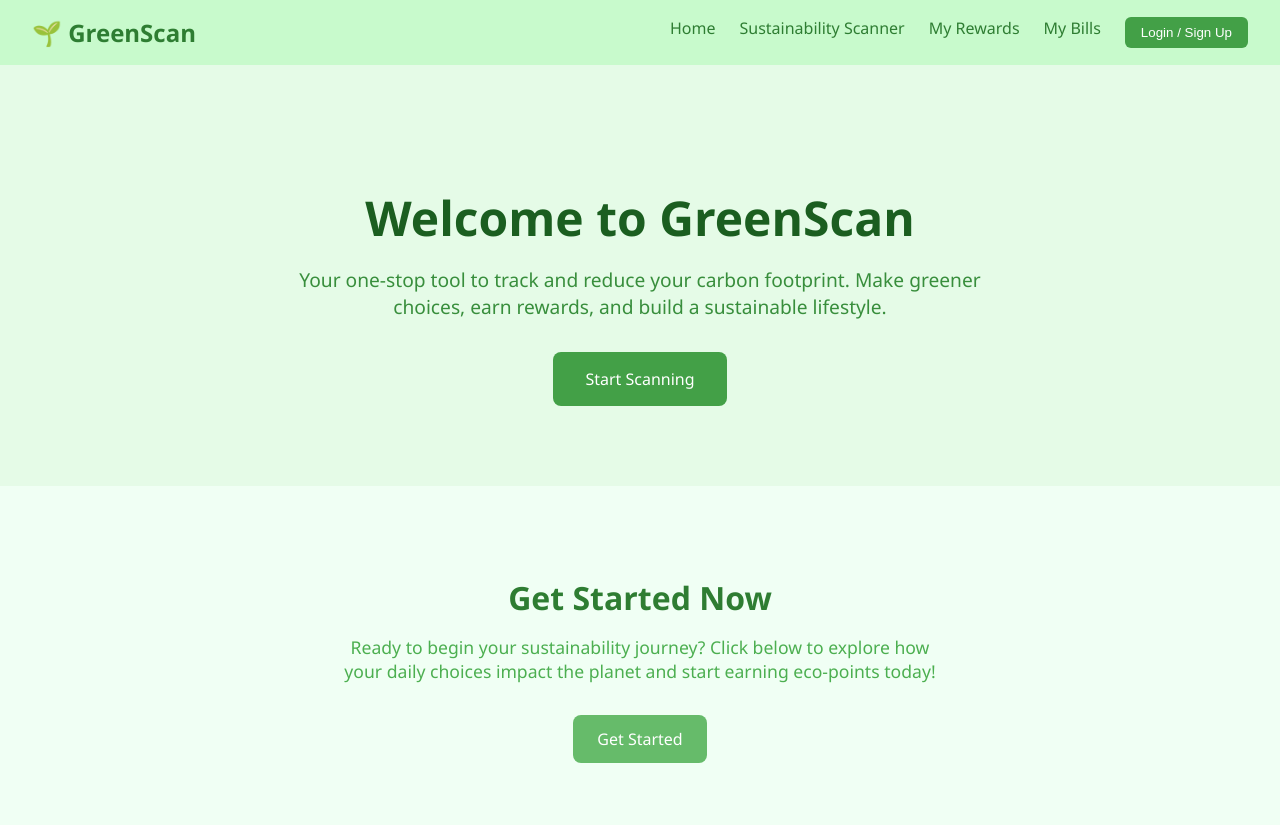
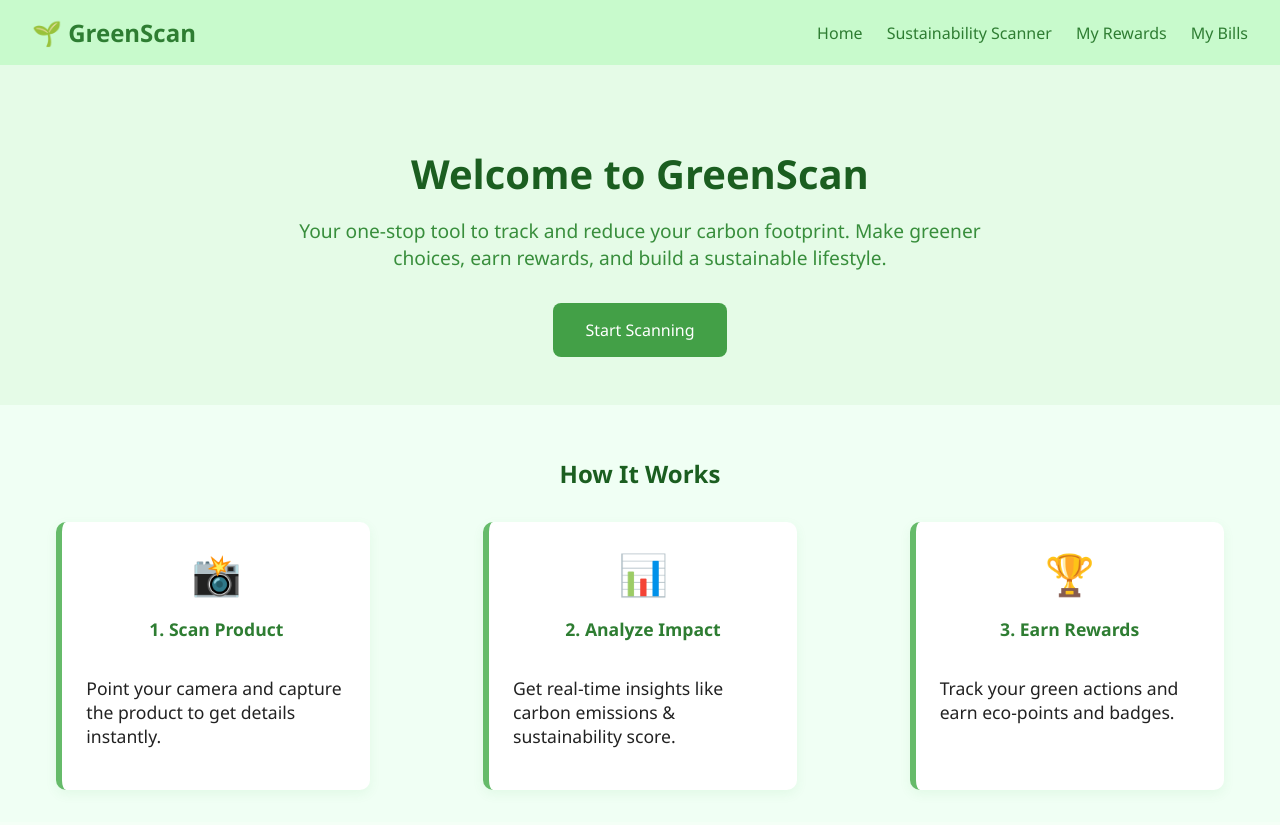
Before and after one commit to jyotisoni24/image-recognition, a plain HTML site: page home.html in a window 1280 px wide. Shown: the top 825 px of the page. Drawn offline with Linux system fonts and the light colour scheme.

Commit message:
Update home.html

```diff
--- a/home.html
+++ b/home.html
@@ -1,4 +1,4 @@
-<!DOCTYPE html>
+<!-- <!DOCTYPE html>
 <html lang="en">
 <head>
   <meta charset="UTF-8" />
@@ -43,8 +43,8 @@
 </head>
 
 <body style="margin:0; font-family:'Segoe UI', sans-serif; background-color:#f4fff6; color:#222;">
-
-  <!-- Navbar -->
+-->
+  <!-- Navbar
   <nav style="display:flex; justify-content:space-between; align-items:center; padding:1rem 2rem; background:#c8facc; box-shadow:0 2px 8px rgba(0,0,0,0.1);">
     <div style="font-size:1.5rem; font-weight:bold; color:#2e7d32;">🌱 GreenScan</div>
     <ul style="list-style:none; display:flex; gap:1.5rem; margin:0; padding:0;">
@@ -55,8 +55,8 @@
       <li><button onclick="openLogin()" style="background:#43a047; border:none; color:white; padding:0.5rem 1rem; border-radius:6px; cursor:pointer;">Login / Sign Up</button></li>
     </ul>
   </nav>
-
-  <!-- Hero Section -->
+-->
+  <!-- Hero Section
   <section style="padding:5rem 2rem; text-align:center; background:#e5fbe7;">
     <h1 style="font-size:3rem; margin-bottom:1rem; color:#1b5e20;">Welcome to GreenScan</h1>
     <p style="font-size:1.2rem; max-width:700px; margin:auto; color:#388e3c;">
@@ -66,8 +66,8 @@
       Start Scanning
     </a>
   </section>
-
-  <!-- Get Started Section -->
+-->
+  <!-- Get Started Section
   <section style="padding:4rem 2rem; text-align:center; background:#f0fff4;">
     <h2 style="font-size:2rem; margin-bottom:1rem; color:#2e7d32;">Get Started Now</h2>
     <p style="font-size:1.1rem; max-width:600px; margin:auto; color:#4caf50;">
@@ -77,8 +77,8 @@
       Get Started
     </a>
   </section>
-
-  <!-- How It Works Section -->
+-->
+  <!-- How It Works Section
   <section style="padding:4rem 2rem; background:#ffffff;">
     <h2 style="text-align:center; font-size:2rem; color:#2e7d32; margin-bottom:2rem;">How It Works</h2>
     <div style="display:flex; flex-wrap:wrap; justify-content:center; gap:2rem; text-align:center;">
@@ -99,8 +99,8 @@
       </div>
     </div>
   </section>
-
-  <!-- About Section -->
+-->
+  <!-- About Section
   <section style="padding:4rem 2rem; background:#ffffff; text-align:center;">
     <h2 style="font-size:2.2rem; color:#2e7d32; margin-bottom:1rem;">About GreenScan</h2>
     <p style="font-size:1.1rem; max-width:700px; margin:auto; color:#4caf50; line-height:1.6;">
@@ -111,25 +111,25 @@
       Whether you're reducing waste, tracking emissions, or just starting out — GreenScan makes your green journey effortless and rewarding.
     </p>
   </section>
-
-  <!-- Modal Trigger -->
+-->
+  <!-- Modal Trigger
   <button onclick="openLogin()" style="margin:2rem auto; display:block; background:#388e3c; color:white; border:none; padding:0.8rem 1.2rem; border-radius:6px; cursor:pointer;">Open Login / Signup</button>
-
-  <!-- Login/Signup Modal -->
+-->
+  <!-- Login/Signup Modal
   <div id="loginModal"
        onclick="closeModal()"
        style="display:none; position:fixed; top:0; left:0; width:100vw; height:100vh;
               background:rgba(0,0,0,0.5); justify-content:center; align-items:center; z-index:1000;">
-
-    <!-- Modal Content Box -->
+-->
+    <!-- Modal Content Box
     <div onclick="event.stopPropagation()"
          class="modal-content"
          style="background:white; padding:2rem; border-radius:10px; width:300px; position:relative;">
 
       <span onclick="closeModal()"
             style="position:absolute; top:10px; right:15px; cursor:pointer; font-weight:bold; font-size:20px;">&times;</span>
-
-      <!-- Login Form -->
+-->
+      <!-- Login Form
       <div id="loginForm" style="display:block;">
         <h3 style="color:#2e7d32;">Login</h3>
         <input id="loginEmail" type="email" placeholder="Email" style="width:100%; padding:0.5rem; margin-bottom:0.5rem;" />
@@ -138,8 +138,8 @@
         <p id="loginError" style="color:red;"></p>
         <p style="text-align:center;">Don't have an account? <a href="#" onclick="showTab('signup')">Sign Up</a></p>
       </div>
-
-      <!-- Signup Form -->
+-->
+      <!-- Signup Form
       <div id="signupForm" style="display:none;">
         <h3 style="color:#2e7d32;">Sign Up</h3>
         <input id="signupEmail" type="email" placeholder="Email" style="width:100%; padding:0.5rem; margin-bottom:0.5rem;" />
@@ -151,8 +151,8 @@
 
     </div>
   </div>
-
-  <!-- Script -->
+-->
+  <!-- Script
   <script>
     function openLogin() {
       document.getElementById('loginModal').style.display = 'flex';
@@ -205,10 +205,215 @@
       }
     }
   </script>
-
-  <!-- Footer -->
+-->
+  <!-- Footer
   <footer style="text-align:center; padding:1rem; background:#c8facc; color:#2e7d32;">
     © 2025 GreenScan. All rights reserved.
   </footer>
 </body>
 </html>
+-->
+
+<!DOCTYPE html>
+<html lang="en">
+<head>
+  <meta charset="UTF-8" />
+  <title>GreenScan | Home</title>
+  <meta name="viewport" content="width=device-width, initial-scale=1.0" />
+  <style>
+    :root {
+      --primary-green: #2e7d32;
+      --accent-green: #43a047;
+      --light-green: #c8facc;
+      --bg-green: #f4fff6;
+      --card-shadow: 0 4px 12px rgba(60,180,80,0.08);
+    }
+    html, body {
+      min-height: 100%;
+      margin: 0;
+      padding: 0;
+      font-family: 'Segoe UI', sans-serif;
+      background: var(--bg-green);
+      color: #222;
+    }
+    nav {
+      display: flex;
+      justify-content: space-between;
+      align-items: center;
+      padding: 1rem 2rem;
+      background: var(--light-green);
+      box-shadow: 0 2px 8px rgba(0,0,0,0.1);
+    }
+    nav ul {
+      list-style: none;
+      display: flex;
+      gap: 1.5rem;
+      margin: 0;
+      padding: 0;
+    }
+    nav a, nav button {
+      text-decoration: none;
+      color: var(--primary-green);
+      font-weight: 500;
+      background: none;
+      border: none;
+      cursor: pointer;
+    }
+    nav button {
+      background: var(--accent-green);
+      color: white;
+      padding: 0.5rem 1rem;
+      border-radius: 6px;
+    }
+    .hero-section {
+      padding: 3rem 1rem;
+      text-align: center;
+      background: #e5fbe7;
+    }
+    .hero-section h1 {
+      font-size: 2.5rem;
+      margin-bottom: 1rem;
+      color: #1b5e20;
+    }
+    .hero-section p {
+      font-size: 1.2rem;
+      max-width: 700px;
+      margin: auto;
+      color: #388e3c;
+    }
+    .hero-section a {
+      display: inline-block;
+      margin-top: 2rem;
+      background: var(--accent-green);
+      color: white;
+      padding: 1rem 2rem;
+      text-decoration: none;
+      border-radius: 8px;
+      font-size: 1rem;
+      transition: background 0.2s;
+    }
+    .hero-section a:hover {
+      background: #388e3c;
+    }
+    .how-section {
+      padding: 2rem 1rem;
+      text-align: center;
+      background: #f0fff4;
+    }
+    .how-section h2 {
+      font-size: 1.5rem;
+      color: #1b5e20;
+      margin-bottom: 2rem;
+    }
+    .how-cards {
+      display: flex;
+      flex-wrap: wrap;
+      justify-content: center;
+      gap: 2rem;
+    }
+    .green-card {
+      background: #ffffff;
+      border-left: 6px solid #66bb6a;
+      border-radius: 10px;
+      box-shadow: var(--card-shadow);
+      padding: 1.5rem;
+      width: 260px;
+      text-align: left;
+      margin: 0 auto;
+      font-size: 1.1rem;
+      color: #222;
+      display: flex;
+      flex-direction: column;
+      align-items: center;
+    }
+    .green-card h3 {
+      margin-top: 0.5rem;
+      color: #2e7d32;
+      font-size: 1.1rem;
+    }
+    .green-card div {
+      font-size: 2.5rem;
+      margin-bottom: 0.5rem;
+    }
+    footer {
+      text-align: center;
+      padding: 1rem;
+      background: var(--light-green);
+      color: var(--primary-green);
+      margin-top: 2rem;
+    }
+    @media (max-width: 900px) {
+      .how-cards {
+        flex-direction: column;
+        align-items: center;
+        gap: 1rem;
+      }
+      .green-card {
+        width: 96vw !important;
+        max-width: 98vw !important;
+        padding: 10px !important;
+        font-size: 0.98em !important;
+      }
+    }
+    @media (max-width: 600px) {
+      nav {
+        flex-direction: column;
+        align-items: flex-start;
+        padding: 1rem;
+      }
+      nav ul {
+        flex-direction: column;
+        gap: 1rem;
+        margin-top: 1rem;
+      }
+      .hero-section h1 {
+        font-size: 1.5rem;
+      }
+      .how-section h2 {
+        font-size: 1.1rem;
+      }
+    }
+  </style>
+</head>
+<body>
+  <nav>
+    <div style="font-size:1.5rem; font-weight:bold; color:#2e7d32;">🌱 GreenScan</div>
+    <ul>
+      <li><a href="home.html">Home</a></li>
+      <li><a href="index.html">Sustainability Scanner</a></li>
+      <li><a href="rewards.html">My Rewards</a></li>
+      <li><a href="bills.html">My Bills</a></li>
+    </ul>
+  </nav>
+  <section class="hero-section">
+    <h1>Welcome to GreenScan</h1>
+    <p>
+      Your one-stop tool to track and reduce your carbon footprint. Make greener choices, earn rewards, and build a sustainable lifestyle.
+    </p>
+    <a href="index.html">Start Scanning</a>
+  </section>
+  <section class="how-section">
+    <h2>How It Works</h2>
+    <div class="how-cards">
+      <div class="green-card">
+        <div>📸</div>
+        <h3>1. Scan Product</h3>
+        <p>Point your camera and capture the product to get details instantly.</p>
+      </div>
+      <div class="green-card">
+        <div>📊</div>
+        <h3>2. Analyze Impact</h3>
+        <p>Get real-time insights like carbon emissions & sustainability score.</p>
+      </div>
+      <div class="green-card">
+        <div>🏆</div>
+        <h3>3. Earn Rewards</h3>
+        <p>Track your green actions and earn eco-points and badges.</p>
+      </div>
+    </div>
+  </section>
+  <footer>
+    © 2025 GreenScan. All rights reserved.
+  </footer>
+</body>
+</html>
```
